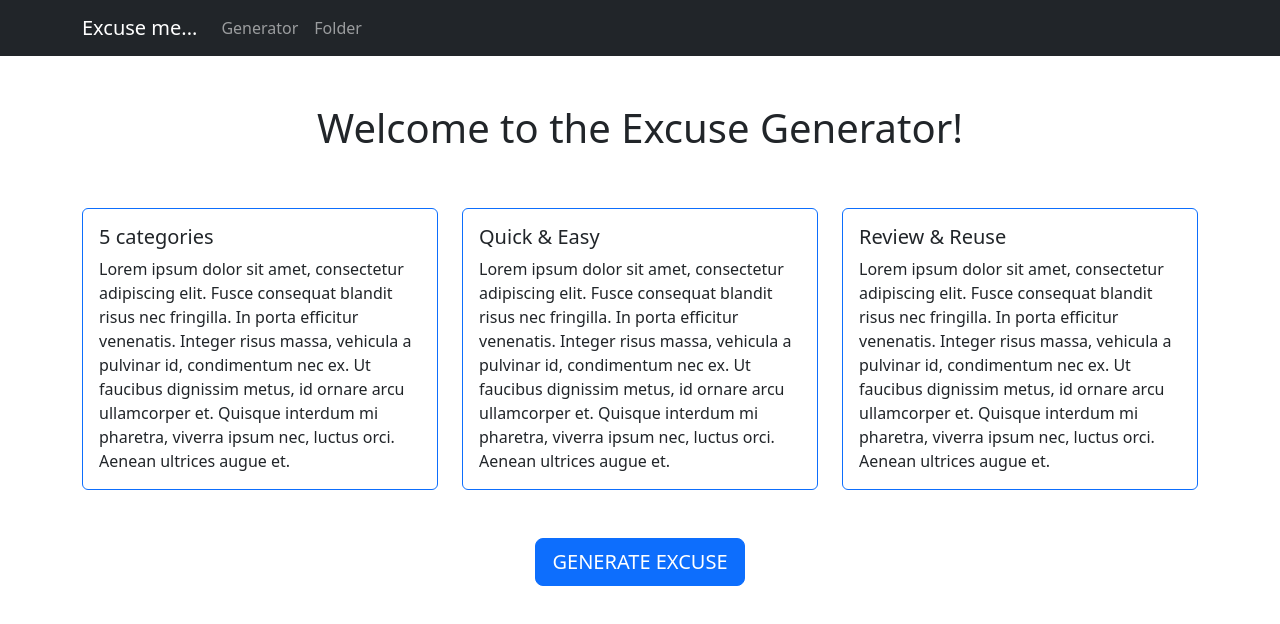
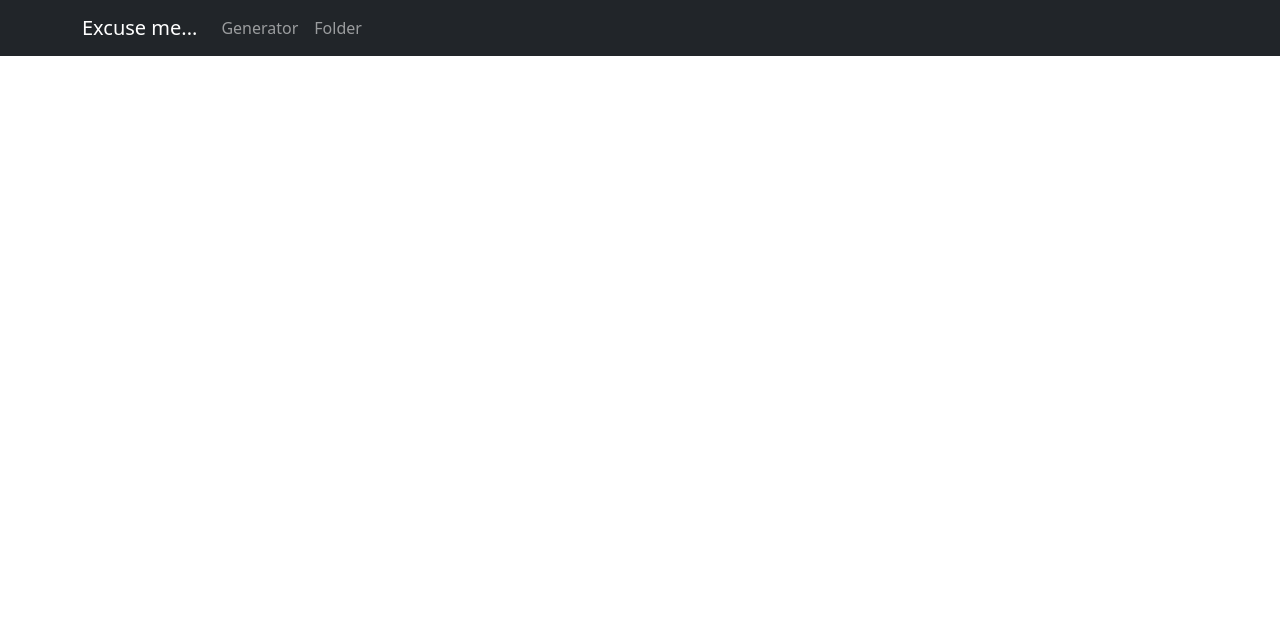
Before and after one commit to MiuMiuMiuMiuMiu/excuse, a React (Create React App) app in the folder my-app/: page /generator in a window 1280 px wide. Shown: the top 624 px of the page. Built offline with nearby package versions, Linux system fonts and the light colour scheme.

Commit message:
Added routing. Put home-content in separate file in folder "pages".
Also added the another file for the generation page.

```diff
--- a/my-app/src/App.js
+++ b/my-app/src/App.js
@@ -1,79 +1,37 @@
+import Home from "./pages/home";
 import 'bootstrap/dist/css/bootstrap.min.css';
 import Container from 'react-bootstrap/Container';
 import Nav from 'react-bootstrap/Nav';
 import Navbar from 'react-bootstrap/Navbar';
 import ThemeProvider from 'react-bootstrap/ThemeProvider'
-import Row from 'react-bootstrap/Row';
-import Col from 'react-bootstrap/Col';
-import Card from 'react-bootstrap/Card';
-import Button from 'react-bootstrap/Button';
 import './style.css';
+import { Link, BrowserRouter, Routes, Route } from "react-router-dom";
 
 function App() {
   return (
+    <BrowserRouter>
       <ThemeProvider
         breakpoints={['xxxl', 'xxl', 'xl', 'lg', 'md', 'sm', 'xs', 'xxs']}
-      minBreakpoint="xxs"
-    >
+        minBreakpoint="xxs">
         <div className="App">
           <Navbar bg="dark" variant="dark" expand="lg">
             <Container>
-            <Navbar.Brand href="#home">Excuse me...</Navbar.Brand>
+              <Navbar.Brand as={Link} to="/" >Excuse me...</Navbar.Brand>
               <Navbar.Toggle aria-controls="basic-navbar-nav" />
               <Navbar.Collapse id="basic-navbar-nav">
                 <Nav className="me-auto">
-                <Nav.Link href="#home">Generator</Nav.Link>
+                  <Nav.Link href="#link">Generator</Nav.Link>
                   <Nav.Link href="#link">Folder</Nav.Link>
                 </Nav>
               </Navbar.Collapse>
             </Container>
           </Navbar>
-        <Container className="d-flex align-items-center flex-column">
-          <Row className="pt-5">
-            <Col>
-              <h1 className="text-center">Welcome to the Excuse Generator!</h1>
-            </Col>
-          </Row>
-          <Row className="justify-content-md-center pt-5">
-            <Col sm>
-              <Card border="primary">
-                <Card.Body>
-                  <Card.Title>5 categories</Card.Title>
-                  <Card.Text>
-                    Lorem ipsum dolor sit amet, consectetur adipiscing elit. Fusce consequat blandit risus nec fringilla. In porta efficitur venenatis. Integer risus massa, vehicula a pulvinar id, condimentum nec ex. Ut faucibus dignissim metus, id ornare arcu ullamcorper et. Quisque interdum mi pharetra, viverra ipsum nec, luctus orci. Aenean ultrices augue et.
-                  </Card.Text>
-                </Card.Body>
-              </Card>
-            </Col>
-            <Col sm>
-              <Card border="primary">
-                <Card.Body>
-                  <Card.Title>Quick &amp; Easy</Card.Title>
-                  <Card.Text>
-                  Lorem ipsum dolor sit amet, consectetur adipiscing elit. Fusce consequat blandit risus nec fringilla. In porta efficitur venenatis. Integer risus massa, vehicula a pulvinar id, condimentum nec ex. Ut faucibus dignissim metus, id ornare arcu ullamcorper et. Quisque interdum mi pharetra, viverra ipsum nec, luctus orci. Aenean ultrices augue et.
-                  </Card.Text>
-                </Card.Body>
-              </Card>
-            </Col>
-            <Col sm>
-              <Card border="primary">
-                <Card.Body>
-                  <Card.Title>Review &amp; Reuse</Card.Title>
-                  <Card.Text>
-                  Lorem ipsum dolor sit amet, consectetur adipiscing elit. Fusce consequat blandit risus nec fringilla. In porta efficitur venenatis. Integer risus massa, vehicula a pulvinar id, condimentum nec ex. Ut faucibus dignissim metus, id ornare arcu ullamcorper et. Quisque interdum mi pharetra, viverra ipsum nec, luctus orci. Aenean ultrices augue et.
-                  </Card.Text>
-                </Card.Body>
-              </Card>
-            </Col>
-          </Row>
-          <Row className="pt-5">
-            <Col>
-              <Button variant="primary" size="lg">GENERATE EXCUSE</Button>
-            </Col>
-          </Row>
-        </Container>
         </div>
       </ThemeProvider>
+      <Routes>
+        <Route path="/" element={<Home />} />
+      </Routes>
+    </BrowserRouter>
   );
 }
 
--- /dev/null
+++ b/my-app/src/pages/generator.js
@@ -0,0 +1,3 @@
+const Home = () => {
+
+};
--- /dev/null
+++ b/my-app/src/pages/home.js
@@ -0,0 +1,56 @@
+import Container from 'react-bootstrap/Container';
+import Row from 'react-bootstrap/Row';
+import Col from 'react-bootstrap/Col';
+import Card from 'react-bootstrap/Card';
+import Button from 'react-bootstrap/Button';
+
+const Home = () => {
+    return (
+        <Container className="d-flex align-items-center flex-column">
+            <Row className="pt-5">
+                <Col>
+                    <h1 className="text-center">Welcome to the Excuse Generator!</h1>
+                </Col>
+            </Row>
+            <Row className="justify-content-md-center pt-5">
+                <Col sm>
+                    <Card border="primary">
+                        <Card.Body>
+                            <Card.Title>5 categories</Card.Title>
+                            <Card.Text>
+                                Lorem ipsum dolor sit amet, consectetur adipiscing elit. Fusce consequat blandit risus nec fringilla. In porta efficitur venenatis. Integer risus massa, vehicula a pulvinar id, condimentum nec ex. Ut faucibus dignissim metus, id ornare arcu ullamcorper et. Quisque interdum mi pharetra, viverra ipsum nec, luctus orci. Aenean ultrices augue et.
+                            </Card.Text>
+                        </Card.Body>
+                    </Card>
+                </Col>
+                <Col sm>
+                    <Card border="primary">
+                        <Card.Body>
+                            <Card.Title>Quick &amp; Easy</Card.Title>
+                            <Card.Text>
+                                Lorem ipsum dolor sit amet, consectetur adipiscing elit. Fusce consequat blandit risus nec fringilla. In porta efficitur venenatis. Integer risus massa, vehicula a pulvinar id, condimentum nec ex. Ut faucibus dignissim metus, id ornare arcu ullamcorper et. Quisque interdum mi pharetra, viverra ipsum nec, luctus orci. Aenean ultrices augue et.
+                            </Card.Text>
+                        </Card.Body>
+                    </Card>
+                </Col>
+                <Col sm>
+                    <Card border="primary">
+                        <Card.Body>
+                            <Card.Title>Review &amp; Reuse</Card.Title>
+                            <Card.Text>
+                                Lorem ipsum dolor sit amet, consectetur adipiscing elit. Fusce consequat blandit risus nec fringilla. In porta efficitur venenatis. Integer risus massa, vehicula a pulvinar id, condimentum nec ex. Ut faucibus dignissim metus, id ornare arcu ullamcorper et. Quisque interdum mi pharetra, viverra ipsum nec, luctus orci. Aenean ultrices augue et.
+                            </Card.Text>
+                        </Card.Body>
+                    </Card>
+                </Col>
+            </Row>
+            <Row className="pt-5">
+                <Col>
+                    <Button variant="primary" size="lg">GENERATE EXCUSE</Button>
+                </Col>
+            </Row>
+        </Container>
+    );
+};
+
+export default Home;
```
Lines whose indentation alone changed are shown as unchanged.
